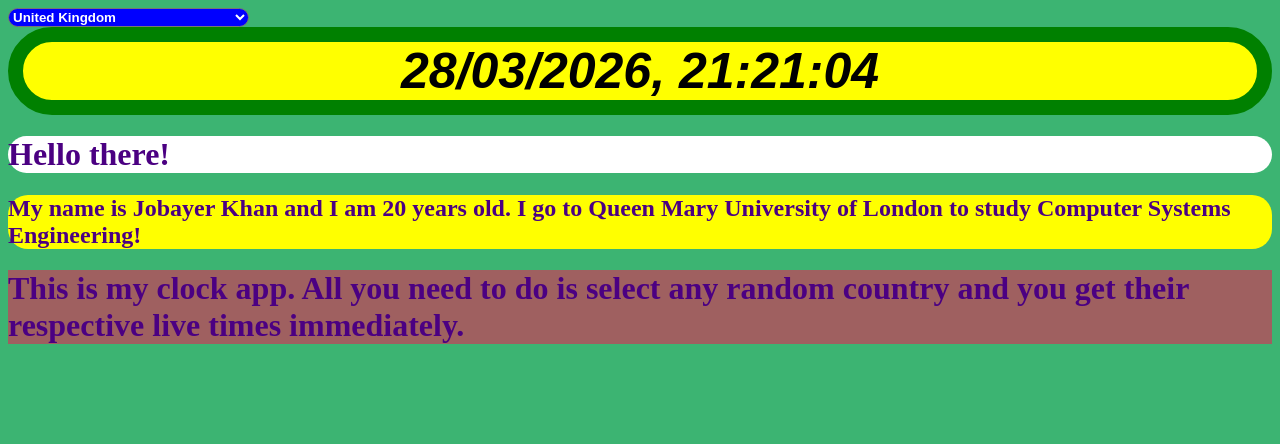
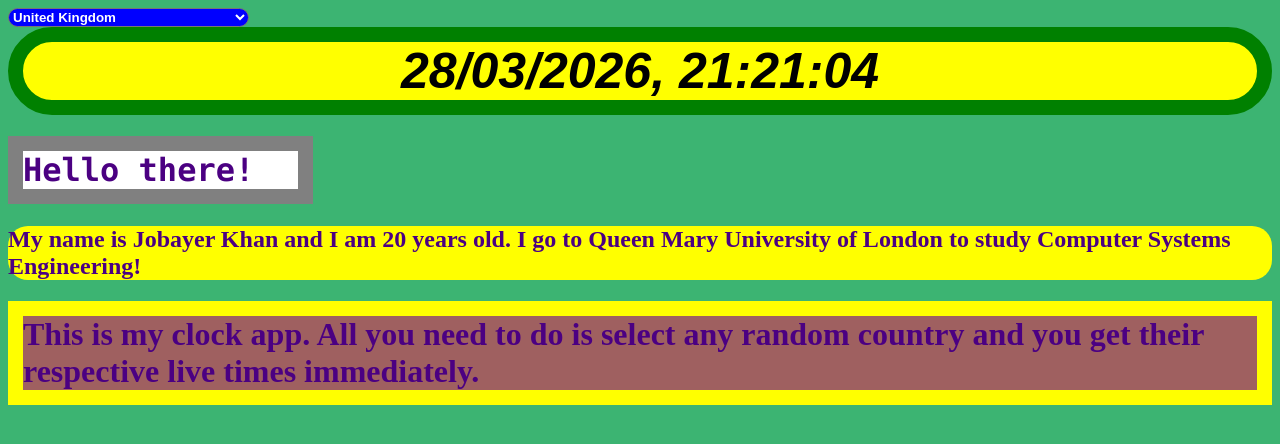
Before and after one commit to JKBoy2244/Clock-App, a React (Vite) app: page / in a window 1280 px wide. Shown: the top 444 px of the page. Built offline with nearby package versions, Linux system fonts and the light colour scheme.

Commit message:
Update index.css

```diff
--- a/src/index.css
+++ b/src/index.css
@@ -25,6 +25,7 @@ body {
  background-color: blue;
  font-weight: bold;
  border-radius: 40px
+
 }
 
 .Hi {
@@ -32,7 +33,14 @@ body {
    color: indigo;
    background-color: white;
    font-weight: bold;
+   font-family: "Lucida Console", "Courier New", monospace;
+   font-style: "oblique"
    border-radius: 80px
+   border: 15px solid grey;
+   border: 15px solid grey;
+   width : 275px
+
+
 }
 
 .Intro {
@@ -40,7 +48,9 @@ body {
    color: indigo;
    background-color: yellow;
    font-weight: bold;
+   font-family: "Times New Roman", Times, serif;
    border-radius: 20px
+
 }
 
 .Clk {
@@ -48,5 +58,6 @@ body {
    color: indigo;
    background-color:hsl(0, 25%, 50%);
    font-weight: bold;
+   border: 15px solid yellow;
 
 }
```
